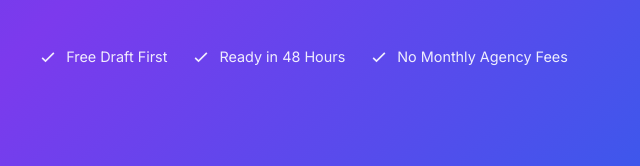
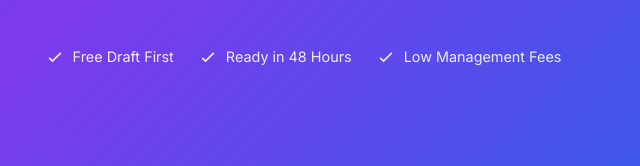
Before and after one commit to ONLINE48HRS/online48hrs-site, a plain HTML site: page index.html in a window 1280 px wide. Shown: the part 634-800 px from the top of the page, 337-977 px from the left. Drawn offline with Linux system fonts and the light colour scheme.

Commit message:
Add files via upload

```diff
--- a/index.html
+++ b/index.html
@@ -804,7 +804,7 @@
                     </div>
                     <div class="hero-trust-item">
                         <svg width="20" height="20" fill="none" stroke="currentColor" stroke-width="2" viewBox="0 0 24 24"><path d="M5 13l4 4L19 7"/></svg>
-                        No Monthly Agency Fees
+                        Low Management Fees
                     </div>
                 </div>
             </div>
@@ -897,7 +897,7 @@
                         </li>
                         <li>
                             <svg width="24" height="24" fill="none" stroke="currentColor" stroke-width="2.5" viewBox="0 0 24 24"><path d="M5 13l4 4L19 7"/></svg>
-                            You own your website — no monthly agency fees
+                            You own your website — low monthly management fees
                         </li>
                     </ul>
                 </div>
@@ -1153,7 +1153,7 @@
                         <svg width="24" height="24" fill="none" stroke="currentColor" stroke-width="2" viewBox="0 0 24 24"><path d="M12 4v16m8-8H4"/></svg>
                     </button>
                     <div class="faq-answer">
-                        <p>No monthly agency fees. You pay once and the website is yours. Hosting and domain renewal are billed separately at standard rates (typically R99–R149/month).</p>
+                        <p>low monthly management fees. You pay once and the website is yours. R500 Monthly Hosting to ensure everything runs smoothly, includes domain renewal and minor edits, major alterations billed at standard rates.</p>
                     </div>
                 </div>
                 <div class="faq-item">
```
